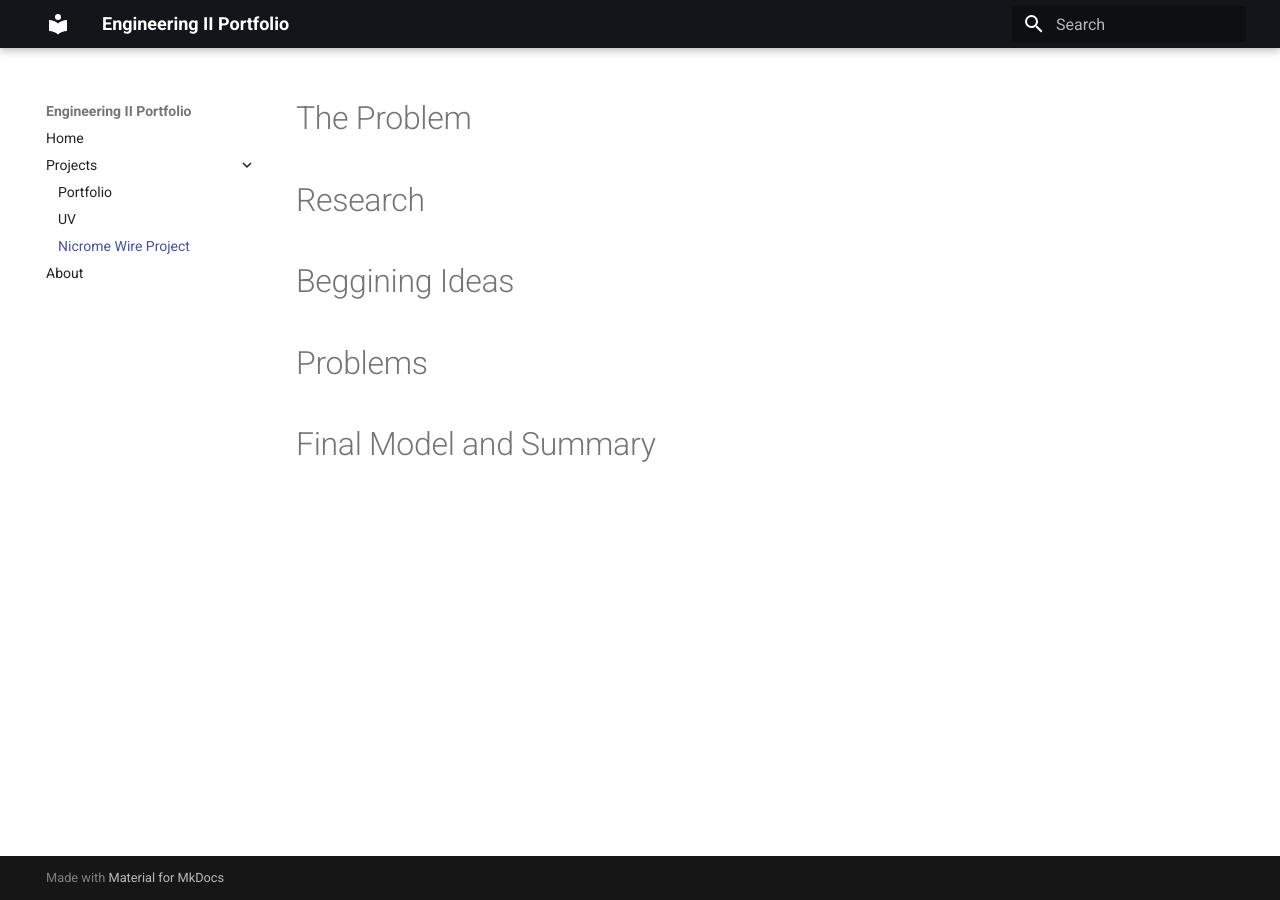
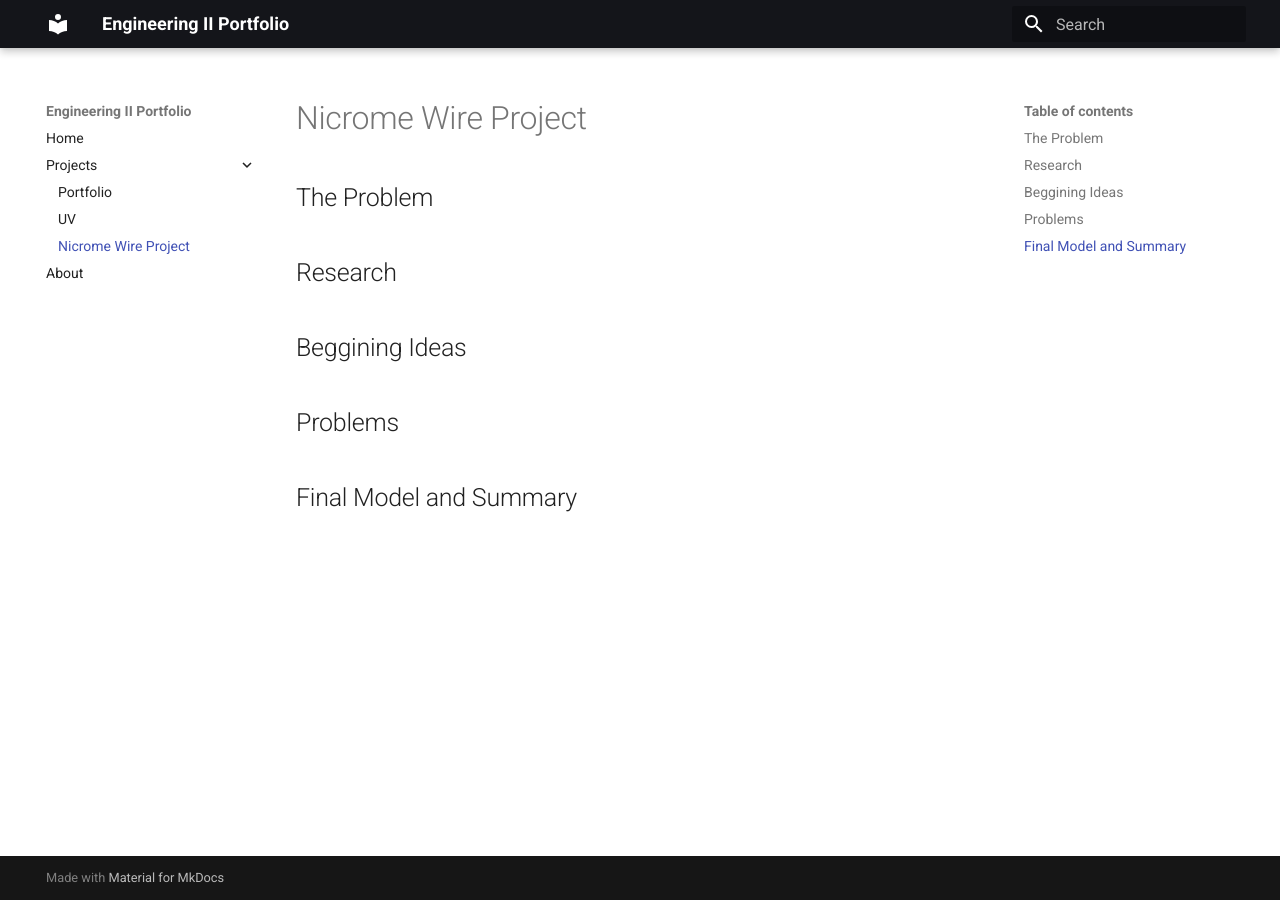
Before and after one commit to nathant-cell/eng2_portfolio, an MkDocs documentation site: the page built from docs/projects/Nicrome Wire.md, in a window 1280 px wide. Built offline with MkDocs 1.6.1 and Material for MkDocs 9.7.7, drawn with Linux system fonts in a browser that asks for light colours.

Commit message:
Headings

```diff
--- a/docs/projects/Nicrome Wire.md
+++ b/docs/projects/Nicrome Wire.md
@@ -1,9 +1,9 @@
-# The Problem
+## The Problem
 
-# Research
+## Research
 
-# Beggining Ideas
+## Beggining Ideas
 
-# Problems
+## Problems
 
-# Final Model and Summary
+## Final Model and Summary
--- a/mkdocs.yml
+++ b/mkdocs.yml
@@ -13,7 +13,7 @@ nav:
   - Home: index.md
   - Projects:
       - Portfolio: projects/portfolio_project.md
-      - UV: projects/UV.md
+      - UV: projects/UV and Pip.md
       - Nicrome Wire Project: projects/Nicrome Wire.md
   - About: about.md
 
```
Also changed, not shown: docs/projects/Portfolio_Project.md (+2 -2 lines), docs/projects/UV and Pip.md (renamed from docs/projects/UV.md).
